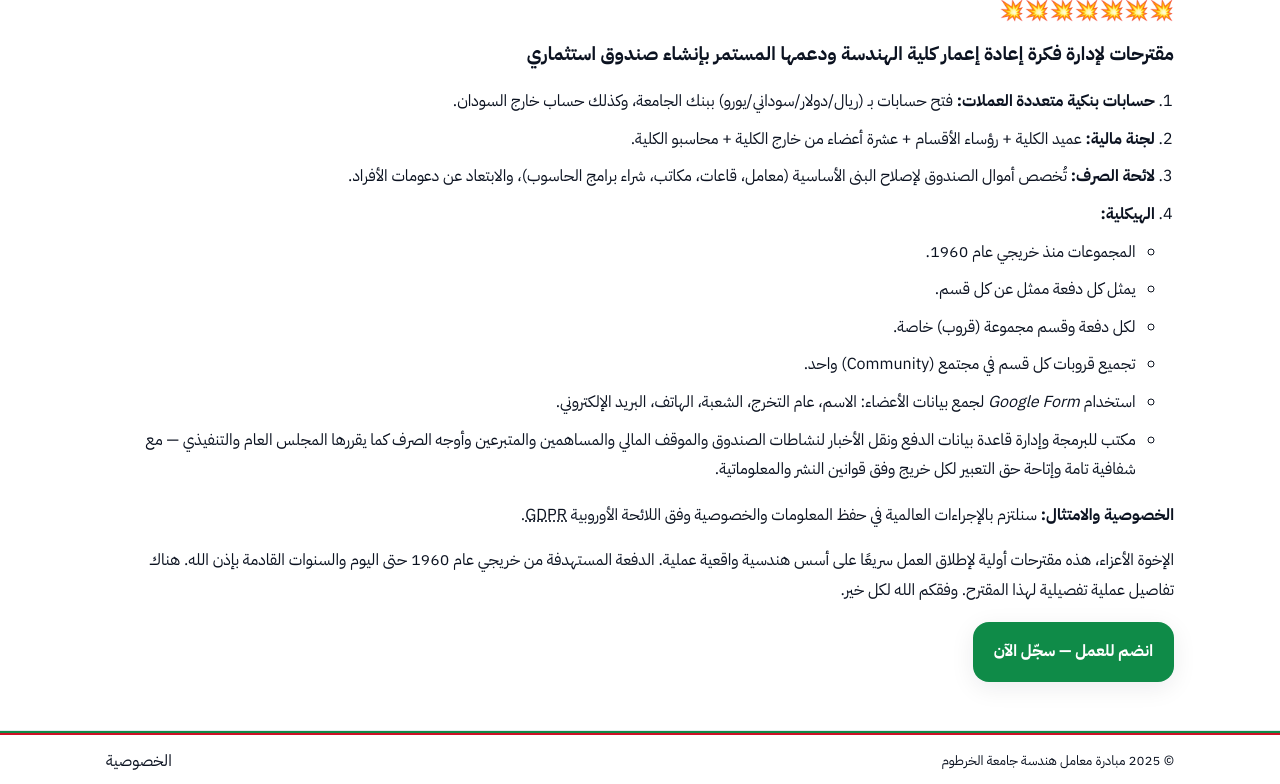
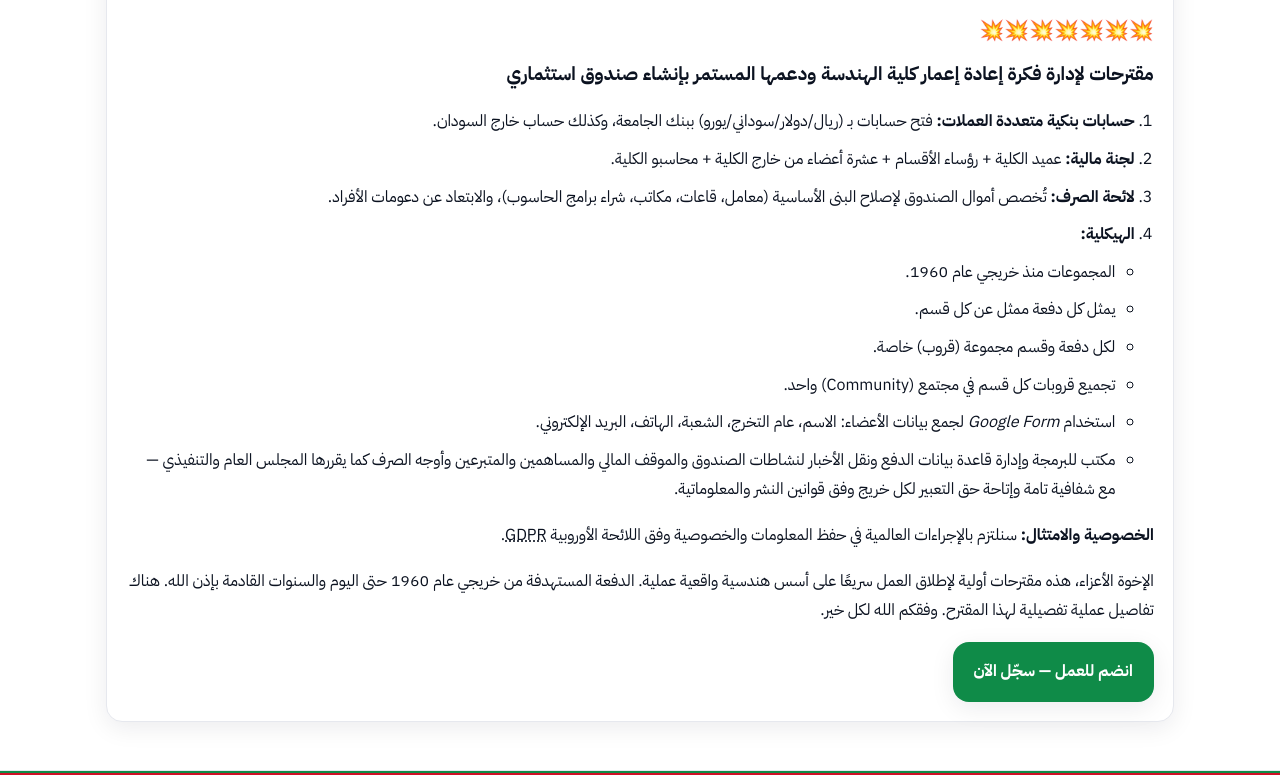
Before and after one commit to uofkengineering/site, a plain HTML site: page index.html in a window 1280 px wide. Shown: the part 1095-1879 px from the top of the page. Drawn offline with Linux system fonts and the light colour scheme.

Commit message:
Update index.html

```diff
--- a/index.html
+++ b/index.html
@@ -41,7 +41,7 @@
       </div>
     </section>
 
-    <!-- Highlights -->
+    <!-- Highlights (CENTERED cards) -->
     <section class="container grid">
       <article class="card">
         <h2>لماذا هذه المبادرة؟</h2>
@@ -57,8 +57,9 @@
       </article>
     </section>
 
-    <!-- Founding Memo & Proposals -->
+    <!-- Founding Memo & Proposals (now inside a CARD) -->
     <section class="container memo">
+      <article class="memo-card">
         <header class="section-head">
           <img src="assets/img/uofk-logo2.png" alt="شعار جامعة الخرطوم" class="memo-logo" />
           <div>
@@ -109,6 +110,7 @@
         <div class="memo-cta">
           <a class="btn btn-primary" href="take-part.html">انضم للعمل — سجّل الآن</a>
         </div>
+      </article>
     </section>
   </main>
 
```
Lines whose indentation alone changed are shown as unchanged.
